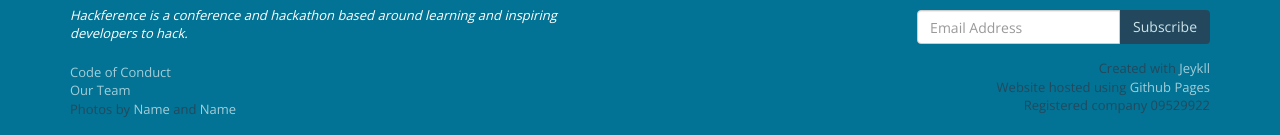
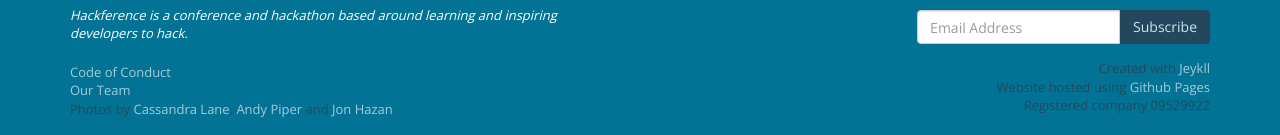
Before and after one commit to hackference/hackference-2015, a Jekyll site: the page built from index.html, in a window 1280 px wide and 900 px high, scrolled down 1324 px. Shown: the part 762-897 px from the top of the window. Built offline with Jekyll 4.4.1, drawn with Linux system fonts in a browser that asks for light colours; nearby versions of some CDN libraries.

Commit message:
Add photog names to the footer

```diff
--- a/_includes/footer.html
+++ b/_includes/footer.html
@@ -7,7 +7,7 @@
 					<ul class="footer_nav">
 						<li><a href='{{ site.url }}{{ site.baseurl }}/code-of-conduct.html'>Code of Conduct</a></li>
 						<li><a href='{{ site.url }}{{ site.baseurl }}/our-team'>Our Team</a></li>
-						<li>Photos by <a href=''>Name</a> and <a href=''>Name</a></li>
+						<li>Photos by <a href='http://www.cassandralane.co.uk/'>Cassandra Lane</a>, <a href='http://twitter.com/andypiper'>Andy Piper</a> and <a href='https://twitter.com/hazanjon'>Jon Hazan</a></li>
 					</ul>
 				</div>
 				<div class="col-md-6 text-right right-">
```
